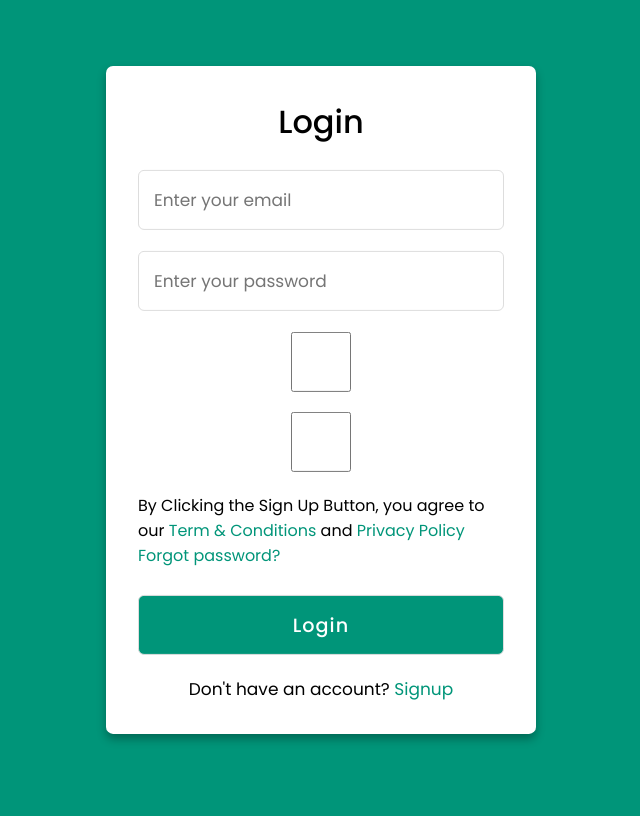
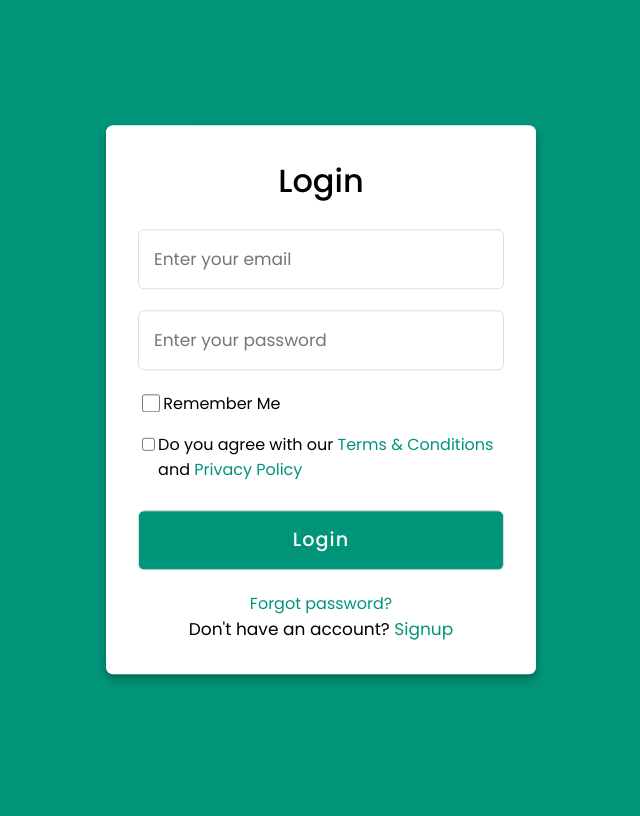
Before and after one commit to Goddy01/crowdsourcing-platform, a Django app: page /accounts/sign-in/ in a window 1280 px wide. Shown: the whole page, without its empty margins (319-959 px from the left). Before the commit the page ends 742 px from the top, so only its background shows below. Run offline with Django 3.2, Linux system fonts and the light colour scheme.

Commit message:
improved the sign-in temp

```diff
--- a/accounts/templates/accounts/sign_in.html
+++ b/accounts/templates/accounts/sign_in.html
@@ -18,15 +18,22 @@
         <input type="email" placeholder="Enter your email">
         <input type="password" placeholder="Enter your password">
         <div class="sign__group sign__group--checkbox">
-		    <input id="remember" name="remember" type="checkbox">
-            <input id="policy" name="policy" type="checkbox">
-			<label for="remember">By Clicking the Sign Up Button, you agree to our <a href="#">Term & Conditions</a> and <a href="#">Privacy Policy</a></label>
-		</div>
-        <a href="#">Forgot password?</a>
+            <div style="display: flex;">
+                <input id="remember" name="remember" type="checkbox">
+                <label for="remember">Remember Me</label>
+            </div>
+            <div style="display: flex;">
+                <input id="policy" name="policy" type="checkbox">
+			    <label for="policy" style="font-size: 16px;">
+                    Do you agree with our <a href="#">Terms & Conditions</a> and <a href="#">Privacy Policy</a>
+                </label>
+            </div>
+        </div>
         <input type="button" class="button" value="Login">
       </form>
       <div class="signup">
-        <span class="signup">Don't have an account?
+        <a href="#">Forgot password?</a>
+        <span class="signup" style="display: block;">Don't have an account?
          <label for="check">Signup</label>
         </span>
       </div>
--- a/static/css/sign_in_up.css
+++ b/static/css/sign_in_up.css
@@ -1,7 +1,7 @@
 /* Import Google font - Poppins */
 @import url('https://fonts.googleapis.com/css2?family=Poppins:wght@200;300;400;500;600;700&display=swap');
 *{
-  margin: 0;
+  /* margin: 0; */
   padding: 0;
   box-sizing: border-box;
   font-family: 'Poppins', sans-serif;
@@ -25,12 +25,13 @@ body{
 .container .registration{
   display: none;
 }
-#check:checked ~ .registration{
+
+/* #check:checked ~ .registration{
   display: block;
 }
 #check:checked ~ .login{
   display: none;
-}
+} */
 #check{
   display: none;
 }
@@ -42,6 +43,10 @@ body{
   font-weight: 500;
   text-align: center;
   margin-bottom: 1.5rem;
+}
+#remember, #policy {
+    height: 18px;
+    width: 5%;
 }
  .form input{
    height: 60px;
```
